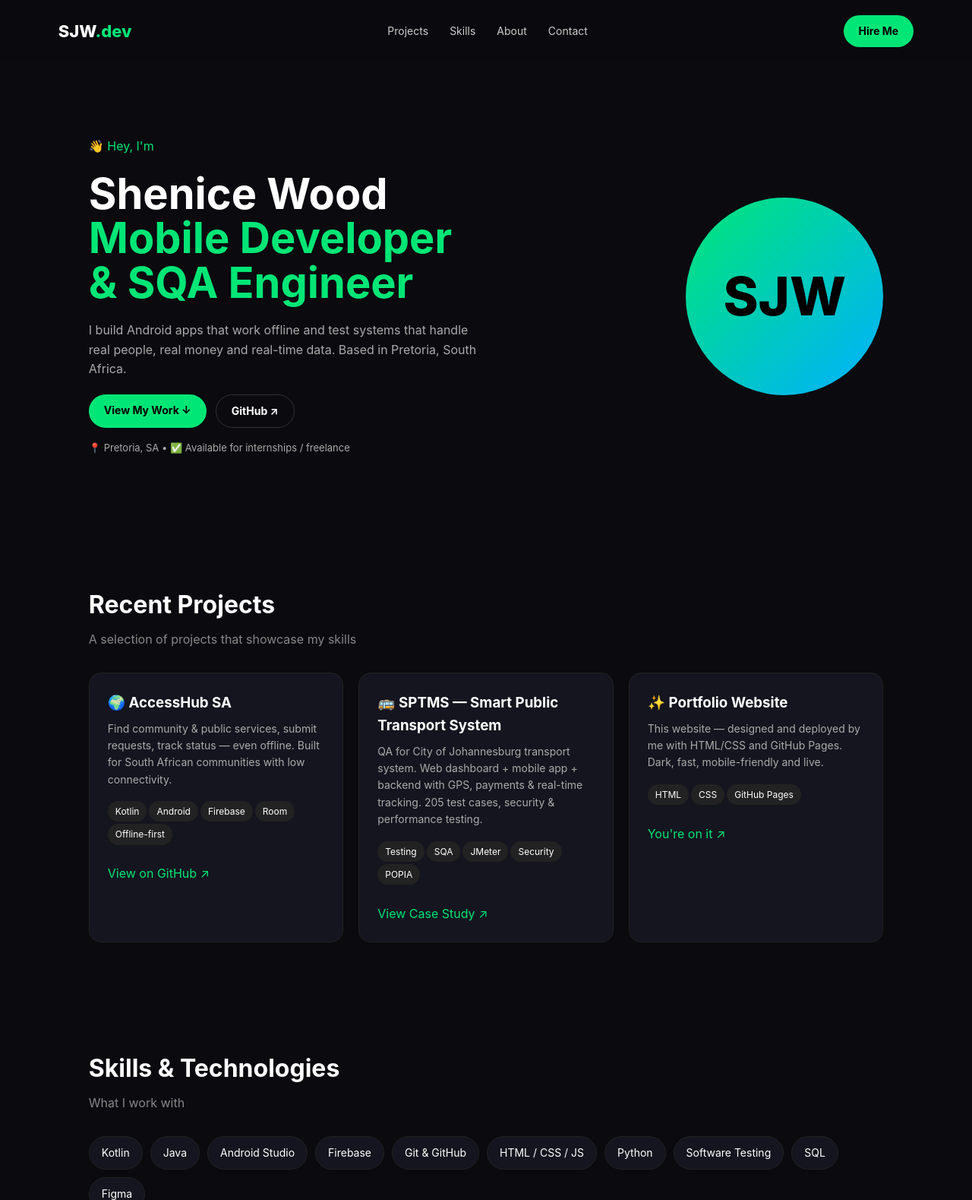
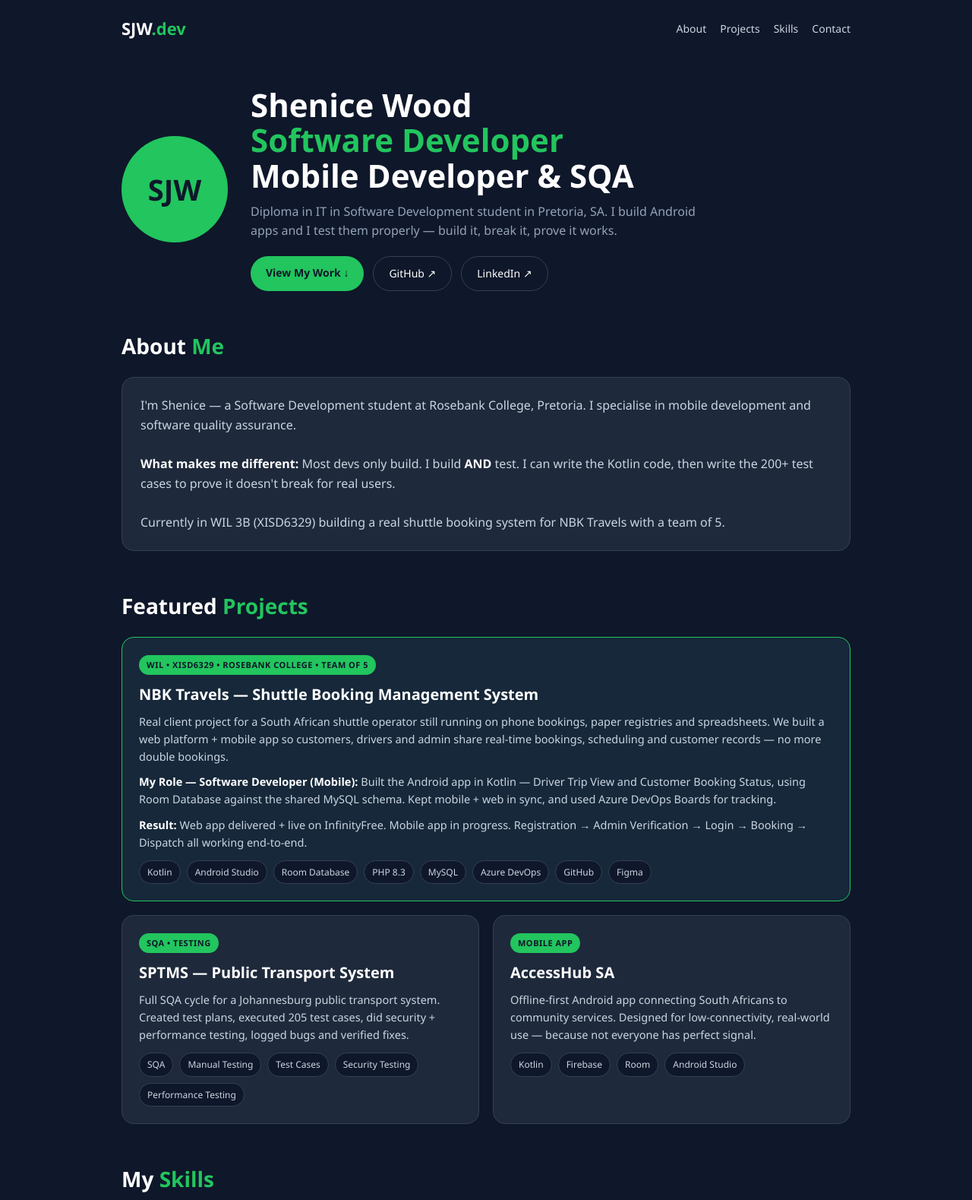
Before and after one commit to Sheniceee/Sheniceee.github.io, a plain HTML site: page index.html in a window 1280 px wide. Shown: the top 1579 px of the page at 76% size. Drawn offline with Linux system fonts and the light colour scheme.

Commit message:
Refactor index.html for improved layout and styling
Updated the title and modified the layout and styling for improved presentation. Enhanced the hero section and added new sections for skills and projects.

```diff
--- a/index.html
+++ b/index.html
@@ -3,103 +3,119 @@
 <head>
 <meta charset="UTF-8">
 <meta name="viewport" content="width=device-width, initial-scale=1.0">
-<title>Shenice Wood | Mobile Developer & SQA</title>
+<title>Shenice Wood | Software Developer</title>
 <style>
-*{margin:0;padding:0;box-sizing:border-box;font-family:Inter,system-ui,sans-serif}
-body{background:#0a0a0f;color:#fff;line-height:1.6}
-a{color:#00e676;text-decoration:none}
-nav{display:flex;justify-content:space-between;align-items:center;padding:20px 6%;position:fixed;width:100%;background:rgba(10,10,15,.9);backdrop-filter:blur(10px);z-index:10}
-.logo{font-weight:800;font-size:22px}.logo span{color:#00e676}
-.nav-links{display:flex;gap:28px}.nav-links a{color:#ccc;font-size:14px}
-.btn{background:#00e676;color:#000;padding:10px 20px;border-radius:999px;font-weight:700;font-size:14px;display:inline-block}
-.hero{padding:160px 6% 80px;display:flex;gap:40px;align-items:center;flex-wrap:wrap;max-width:1200px;margin:auto}
-.hero h1{font-size:56px;line-height:1.05}.hero h1 span{color:#00e676}
-.hero p{color:#aaa;margin:20px 0;max-width:520px}
-.hero-img{width:260px;height:260px;border-radius:50%;background:linear-gradient(135deg,#00e676,#00b0ff);display:flex;align-items:center;justify-content:center;font-size:70px;font-weight:800;color:#000}
-section{padding:70px 6%;max-width:1200px;margin:auto}
-h2{font-size:32px;margin-bottom:8px}.sub{color:#888;margin-bottom:30px}
-.grid{display:grid;grid-template-columns:repeat(auto-fit,minmax(300px,1fr));gap:20px}
-.card{background:#15151f;border:1px solid #222;border-radius:16px;padding:24px}
-.card h3{margin-bottom:8px}.card p{color:#aaa;font-size:14px;margin-bottom:14px}
-.tag{display:inline-block;background:#222;padding:4px 10px;border-radius:999px;font-size:12px;margin:3px 3px 0 0}
-.skills{display:flex;flex-wrap:wrap;gap:10px}.skill{background:#15151f;border:1px solid #222;padding:10px 16px;border-radius:999px;font-size:14px}
-footer{text-align:center;padding:40px;color:#777;border-top:1px solid #222}
-@media(max-width:700px){.hero h1{font-size:38px}.nav-links{display:none}}
+*{margin:0;padding:0;box-sizing:border-box;font-family:'Segoe UI',Arial,sans-serif}
+body{background:#0f172a;color:#e2e8f0;line-height:1.6}
+a{color:#22c55e;text-decoration:none}
+header{max-width:1000px;margin:0 auto;padding:20px;display:flex;justify-content:space-between;align-items:center}
+header b{font-size:22px;color:#fff} header b span{color:#22c55e}
+nav a{margin-left:18px;color:#cbd5e1;font-size:14px}
+.hero{max-width:1000px;margin:40px auto;padding:0 20px;display:flex;gap:30px;align-items:center;flex-wrap:wrap}
+.avatar{width:140px;height:140px;border-radius:50%;background:#22c55e;color:#0f172a;display:flex;align-items:center;justify-content:center;font-size:38px;font-weight:800;flex-shrink:0}
+.hero h1{font-size:42px;color:#fff;line-height:1.1}
+.hero h1 span{color:#22c55e}
+.hero p{margin-top:12px;color:#94a3b8;max-width:600px}
+.btns{margin-top:20px;display:flex;gap:12px;flex-wrap:wrap}
+.btn{background:#22c55e;color:#0f172a;padding:11px 20px;border-radius:999px;font-weight:700;font-size:14px}
+.btn2{border:1px solid #334155;color:#fff;padding:11px 20px;border-radius:999px;font-size:14px}
+section{max-width:1000px;margin:50px auto;padding:0 20px}
+h2{font-size:28px;color:#fff;margin-bottom:18px}
+h2 span{color:#22c55e}
+.grid{display:grid;grid-template-columns:1fr 1fr;gap:18px}
+@media(max-width:700px){.grid{grid-template-columns:1fr}.hero h1{font-size:32px}}
+.card{background:#1e293b;border:1px solid #334155;border-radius:16px;padding:22px}
+.card.featured{grid-column:1/-1;border-color:#22c55e;background:#16283a}
+.tag{display:inline-block;background:#22c55e;color:#0f172a;font-size:11px;font-weight:800;padding:4px 10px;border-radius:999px;text-transform:uppercase;letter-spacing:.5px;margin-bottom:10px}
+.card h3{color:#fff;font-size:20px;margin-bottom:8px}
+.card p{color:#cbd5e1;font-size:14.5px;margin-bottom:10px}
+.card b{color:#fff}
+.tech{display:flex;flex-wrap:wrap;gap:8px;margin-top:12px}
+.tech span{background:#0f172a;border:1px solid #334155;padding:5px 10px;border-radius:999px;font-size:12px;color:#cbd5e1}
+.skills{display:flex;flex-wrap:wrap;gap:10px}
+.skills span{background:#1e293b;border:1px solid #334155;padding:9px 15px;border-radius:999px;font-size:14px}
+.about-box{background:#1e293b;border:1px solid #334155;border-radius:16px;padding:24px;color:#cbd5e1}
+footer{text-align:center;padding:30px;color:#64748b;font-size:13px;border-top:1px solid #1e293b;margin-top:40px}
 </style>
 </head>
 <body>
 
-<nav>
-<div class="logo">SJW<span>.dev</span></div>
-<div class="nav-links"><a href="#projects">Projects</a><a href="#skills">Skills</a><a href="#about">About</a><a href="#contact">Contact</a></div>
-<a class="btn" href="#contact">Hire Me</a>
-</nav>
+<header>
+<b>SJW<span>.dev</span></b>
+<nav><a href="#about">About</a><a href="#projects">Projects</a><a href="#skills">Skills</a><a href="#contact">Contact</a></nav>
+</header>
 
 <div class="hero">
-<div style="flex:1;min-width:300px">
-<p style="color:#00e676">👋 Hey, I'm</p>
-<h1>Shenice Wood<br><span>Mobile Developer<br>& SQA Engineer</span></h1>
-<p>I build Android apps that work offline and test systems that handle real people, real money and real-time data. Based in Pretoria, South Africa.</p>
-<div style="display:flex;gap:12px;flex-wrap:wrap">
+<div class="avatar">SJW</div>
+<div>
+<h1>Shenice Wood<br><span>Software Developer</span><br>Mobile Developer & SQA</h1>
+<p>Diploma in IT in Software Development student in Pretoria, SA. I build Android apps and I test them properly — build it, break it, prove it works.</p>
+<div class="btns">
 <a class="btn" href="#projects">View My Work ↓</a>
-<a class="btn" style="background:transparent;color:#fff;border:1px solid #333" href="https://github.com/Sheniceee">GitHub ↗</a>
+<a class="btn2" href="https://github.com/Sheniceee" target="_blank">GitHub ↗</a>
+<a class="btn2" href="https://www.linkedin.com/in/SheniceWood" target="_blank">LinkedIn ↗</a>
 </div>
-<p style="font-size:13px;margin-top:16px">📍 Pretoria, SA • ✅ Available for internships / freelance</p>
 </div>
-<div class="hero-img">SJW</div>
 </div>
 
+<section id="about">
+<h2>About <span>Me</span></h2>
+<div class="about-box">
+<p>I'm Shenice — a Software Development student at Rosebank College, Pretoria. I specialise in mobile development and software quality assurance.</p><br>
+<p><b style="color:#fff">What makes me different:</b> Most devs only build. I build <b style="color:#fff">AND</b> test. I can write the Kotlin code, then write the 200+ test cases to prove it doesn't break for real users.</p><br>
+<p>Currently in WIL 3B (XISD6329) building a real shuttle booking system for NBK Travels with a team of 5.</p>
+</div>
+</section>
+
 <section id="projects">
-<h2>Recent Projects</h2>
-<p class="sub">A selection of projects that showcase my skills</p>
+<h2>Featured <span>Projects</span></h2>
 <div class="grid">
+
+<div class="card featured">
+<span class="tag">WIL • XISD6329 • Rosebank College • Team of 5</span>
+<h3>NBK Travels — Shuttle Booking Management System</h3>
+<p>Real client project for a South African shuttle operator still running on phone bookings, paper registries and spreadsheets. We built a web platform + mobile app so customers, drivers and admin share real-time bookings, scheduling and customer records — no more double bookings.</p>
+<p><b>My Role — Software Developer (Mobile):</b> Built the Android app in Kotlin — Driver Trip View and Customer Booking Status, using Room Database against the shared MySQL schema. Kept mobile + web in sync, and used Azure DevOps Boards for tracking.</p>
+<p><b>Result:</b> Web app delivered + live on InfinityFree. Mobile app in progress. Registration → Admin Verification → Login → Booking → Dispatch all working end-to-end.</p>
+<div class="tech"><span>Kotlin</span><span>Android Studio</span><span>Room Database</span><span>PHP 8.3</span><span>MySQL</span><span>Azure DevOps</span><span>GitHub</span><span>Figma</span></div>
+</div>
+
 <div class="card">
-<h3>🌍 AccessHub SA</h3>
-<p>Find community & public services, submit requests, track status — even offline. Built for South African communities with low connectivity.</p>
-<span class="tag">Kotlin</span><span class="tag">Android</span><span class="tag">Firebase</span><span class="tag">Room</span><span class="tag">Offline-first</span>
-<br><br><a href="https://github.com/Sheniceee">View on GitHub ↗</a>
+<span class="tag">SQA • Testing</span>
+<h3>SPTMS — Public Transport System</h3>
+<p>Full SQA cycle for a Johannesburg public transport system. Created test plans, executed 205 test cases, did security + performance testing, logged bugs and verified fixes.</p>
+<div class="tech"><span>SQA</span><span>Manual Testing</span><span>Test Cases</span><span>Security Testing</span><span>Performance Testing</span></div>
 </div>
+
 <div class="card">
-<h3>🚌 SPTMS — Smart Public Transport System</h3>
-<p>QA for City of Johannesburg transport system. Web dashboard + mobile app + backend with GPS, payments & real-time tracking. 205 test cases, security & performance testing.</p>
-<span class="tag">Testing</span><span class="tag">SQA</span><span class="tag">JMeter</span><span class="tag">Security</span><span class="tag">POPIA</span>
-<br><br><a href="https://github.com/Sheniceee">View Case Study ↗</a>
+<span class="tag">Mobile App</span>
+<h3>AccessHub SA</h3>
+<p>Offline-first Android app connecting South Africans to community services. Designed for low-connectivity, real-world use — because not everyone has perfect signal.</p>
+<div class="tech"><span>Kotlin</span><span>Firebase</span><span>Room</span><span>Android Studio</span></div>
 </div>
-<div class="card">
-<h3>✨ Portfolio Website</h3>
-<p>This website — designed and deployed by me with HTML/CSS and GitHub Pages. Dark, fast, mobile-friendly and live.</p>
-<span class="tag">HTML</span><span class="tag">CSS</span><span class="tag">GitHub Pages</span>
-<br><br><a href="https://Sheniceee.github.io/">You're on it ↗</a>
-</div>
+
 </div>
 </section>
 
 <section id="skills">
-<h2>Skills & Technologies</h2>
-<p class="sub">What I work with</p>
+<h2>My <span>Skills</span></h2>
 <div class="skills">
-<span class="skill">Kotlin</span><span class="skill">Java</span><span class="skill">Android Studio</span><span class="skill">Firebase</span><span class="skill">Git & GitHub</span><span class="skill">HTML / CSS / JS</span><span class="skill">Python</span><span class="skill">Software Testing</span><span class="skill">SQL</span><span class="skill">Figma</span>
-</div>
-</section>
-
-<section id="about">
-<h2>About Me</h2>
-<p style="color:#aaa;max-width:700px">I'm Shenice Wood, an IT student / developer in Pretoria focused on building practical apps for South Africa — apps that work offline, load fast on low-end phones, and solve real problems. I care about clean code, good testing, and shipping things people actually use.</p>
-<div style="display:flex;gap:30px;margin-top:24px;flex-wrap:wrap">
-<div><b style="font-size:24px">3+</b><br><span style="color:#888">Projects Built</span></div>
-<div><b style="font-size:24px">205</b><br><span style="color:#888">Test Cases Written</span></div>
-<div><b style="font-size:24px">100%</b><br><span style="color:#888">Committed to Shipping</span></div>
+<span>Kotlin</span><span>Android Studio</span><span>Java</span><span>PHP</span><span>MySQL</span><span>Room Database</span><span>Firebase</span><span>HTML / CSS</span><span>GitHub</span><span>Azure DevOps</span><span>SQA / Manual Testing</span><span>Test Case Design</span><span>Security Testing</span><span>Figma</span><span>UI/UX</span>
 </div>
 </section>
 
 <section id="contact">
-<h2>Let's Work Together</h2>
-<p class="sub">Open to internships, freelance & collaboration</p>
-<a class="btn" href="mailto:shenicewood436@gmail.com">📧 Email Me</a>
-<a class="btn" style="background:#222;color:#fff;margin-left:10px" href="https://www.linkedin.com/in/SheniceWood">LinkedIn ↗</a>
-<a class="btn" style="background:#222;color:#fff;margin-left:10px" href="https://github.com/Sheniceee">GitHub ↗</a>
+<h2>Let's <span>Work Together</span></h2>
+<div class="about-box">
+<p>Open to internships, WIL opportunities, junior dev roles and freelance mobile projects.</p><br>
+<p>📍 Pretoria, South Africa<br>
+📧 Email me via LinkedIn<br>
+🐙 <a href="https://github.com/Sheniceee">github.com/Sheniceee</a><br>
+💼 <a href="https://www.linkedin.com/in/SheniceWood">linkedin.com/in/SheniceWood</a></p>
+</div>
 </section>
 
-<footer>© 2026 Shenice Wood • Built with HTML/CSS • Pretoria, South Africa</footer>
+<footer>© 2026 Shenice Wood — Built with ♥ in Pretoria | SJW.dev</footer>
+
 </body>
 </html>
```
